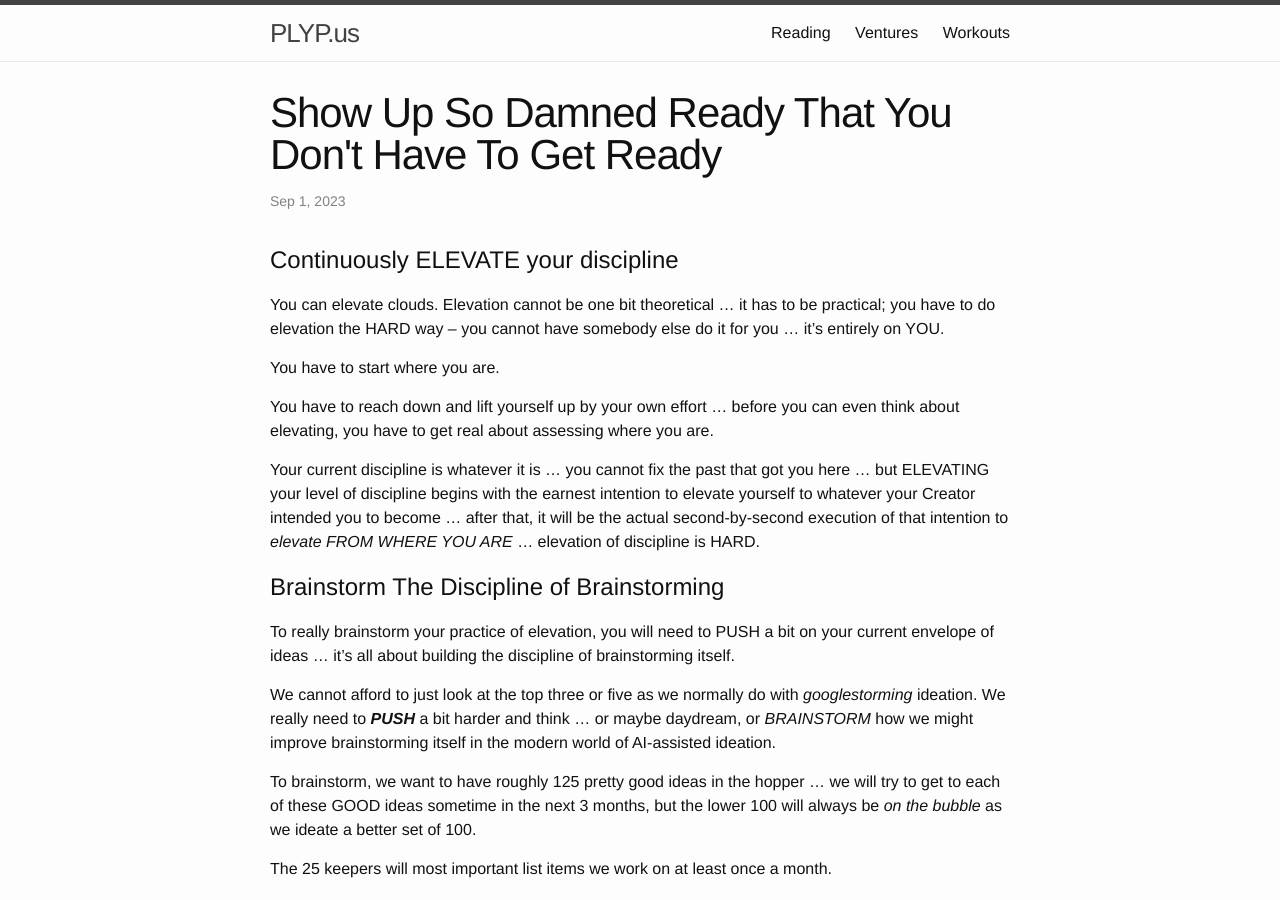
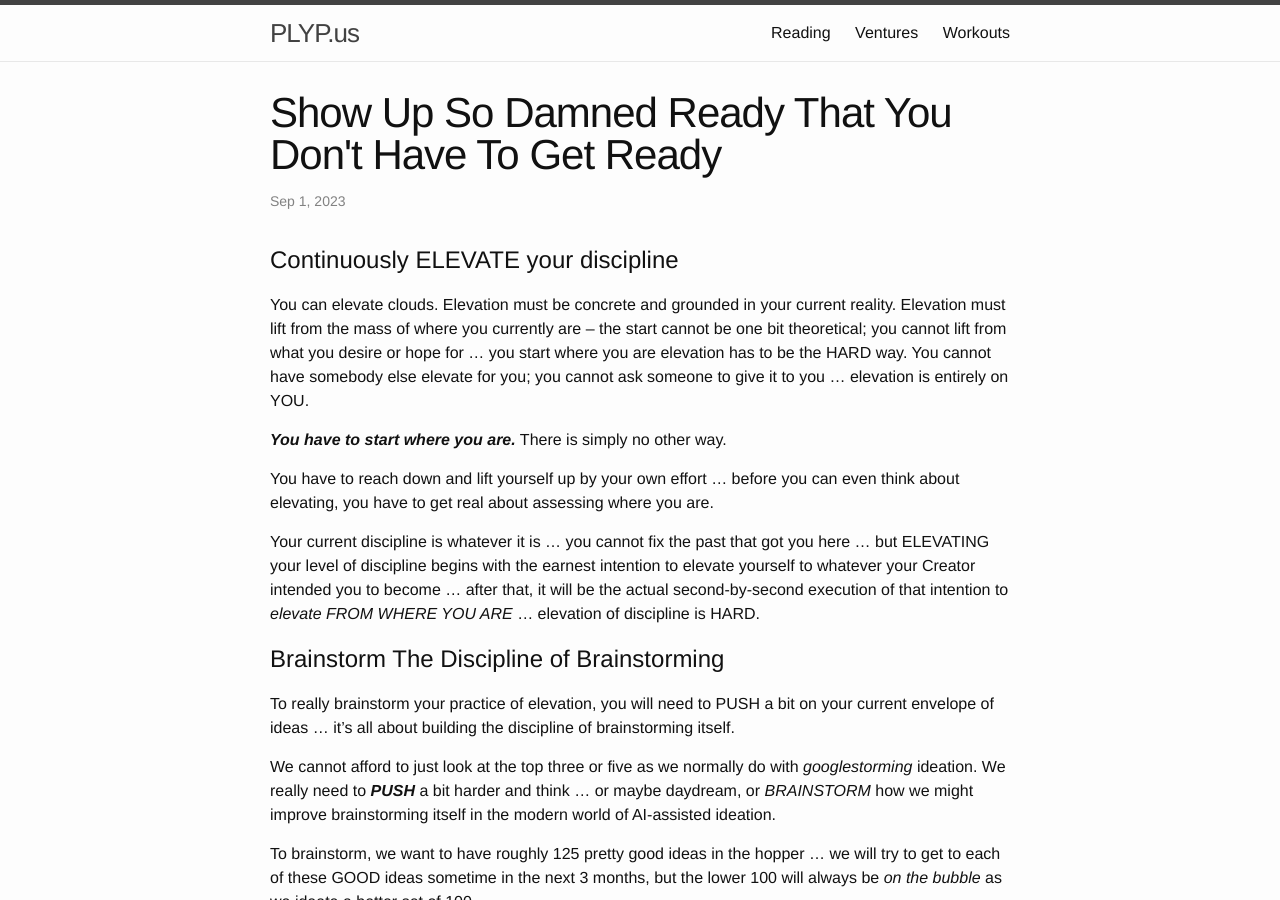
Before and after one commit to plyp-us/plyp-us.github.io, a Jekyll site: the page built from _posts/2023-09-02-practice-like-you-play.md, in a window 1280 px wide and 900 px high. Built offline with Jekyll 4.4.1, drawn with Linux system fonts in a browser that asks for light colours.

```diff
--- a/_posts/2023-09-02-practice-like-you-play.md
+++ b/_posts/2023-09-02-practice-like-you-play.md
@@ -9,9 +9,9 @@ categories: template
 
 # Continuously ELEVATE your discipline
 
-You can elevate clouds. Elevation cannot be one bit theoretical ... it has to be practical; you have to do elevation the HARD way -- you cannot have somebody else do it for you ... it's entirely on YOU.
+You can elevate clouds. Elevation must be concrete and grounded in your current reality. Elevation must lift from the mass of where you currently are -- the start cannot be one bit theoretical; you cannot lift from what you desire or hope for ... you start where you are elevation has to be the HARD way. You cannot have somebody else elevate for you; you cannot ask someone to give it to you ... elevation is entirely on YOU.
 
-You have to start where you are.
+***You have to start where you are.*** There is simply no other way.
 
 You have to reach down and lift yourself up by your own effort ... before you can even think about elevating, you have to get real about assessing where you are.
 
```
